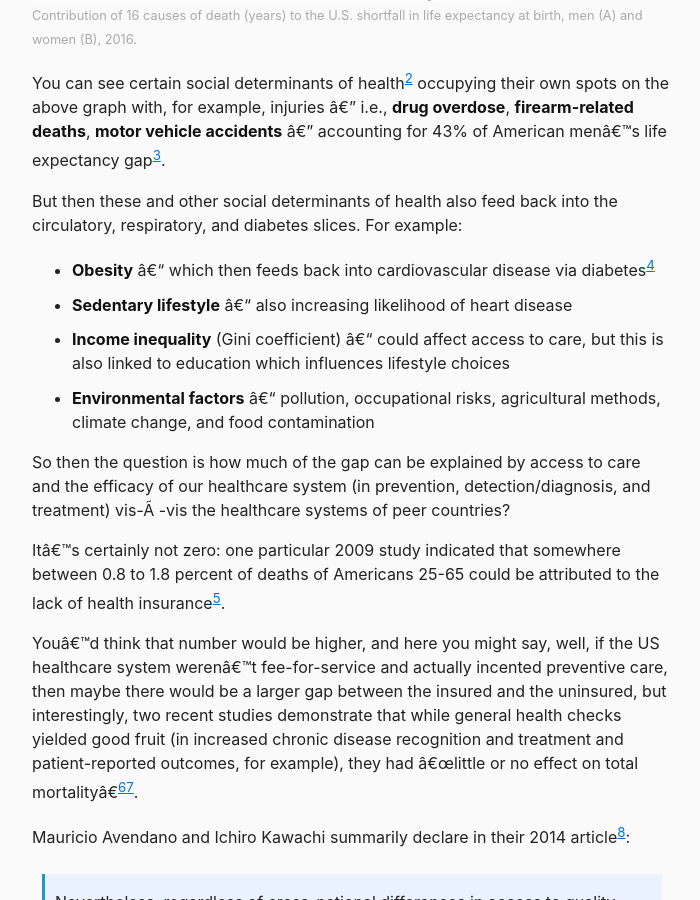
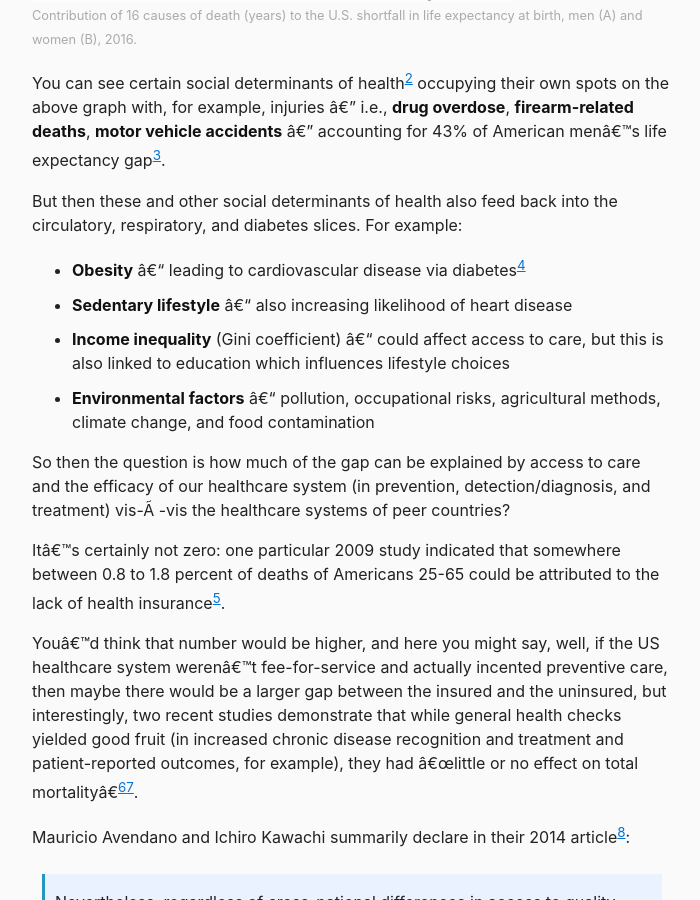
Before and after one commit to berensp/berensp.github.io, a Jekyll site: the page built from _posts/2024-02-29-us-life-expectancy.md, in a window 1280 px wide and 900 px high, scrolled down 2046 px. Shown: the whole window, without its empty margins (288-988 px from the left). Built offline with Jekyll 4.4.1, drawn with Linux system fonts in a browser that asks for light colours; a script that is not in the unit is left out.

Commit message:
Update 2024-02-29-us-life-expectancy.md

```diff
--- a/_posts/2024-02-29-us-life-expectancy.md
+++ b/_posts/2024-02-29-us-life-expectancy.md
@@ -31,7 +31,7 @@ You can see certain social determinants of health[^2] occupying their own spots
 [^3]: "Injuries (drug overdose, firearm-related deaths, motor vehicle accidents, homicide), circulatory diseases, and mental disorders/nervous system diseases (including Alzheimer's disease) account for 86% and 67% of American men's and women's life expectancy shortfall, respectively." Jessica Y Ho, [Causes of America's Lagging Life Expectancy: An International Comparative Perspective](https://doi.org/10.1093/geronb/gbab129), *The Journals of Gerontology: Series B*, Volume 77, Issue Supplement_2, May 2022, Pages S117–S126.
 
 But then these and other social determinants of health also feed back into the circulatory, respiratory, and diabetes slices. For example:
-- **Obesity** – which then feeds back into cardiovascular disease via diabetes[^4]
+- **Obesity** – leading to cardiovascular disease via diabetes[^4]
 - **Sedentary lifestyle** – also increasing likelihood of heart disease
 - **Income inequality** (Gini coefficient) – could affect access to care, but this is also linked to education which influences lifestyle choices
 - **Environmental factors** – pollution, occupational risks, agricultural methods, climate change, and food contamination
```
